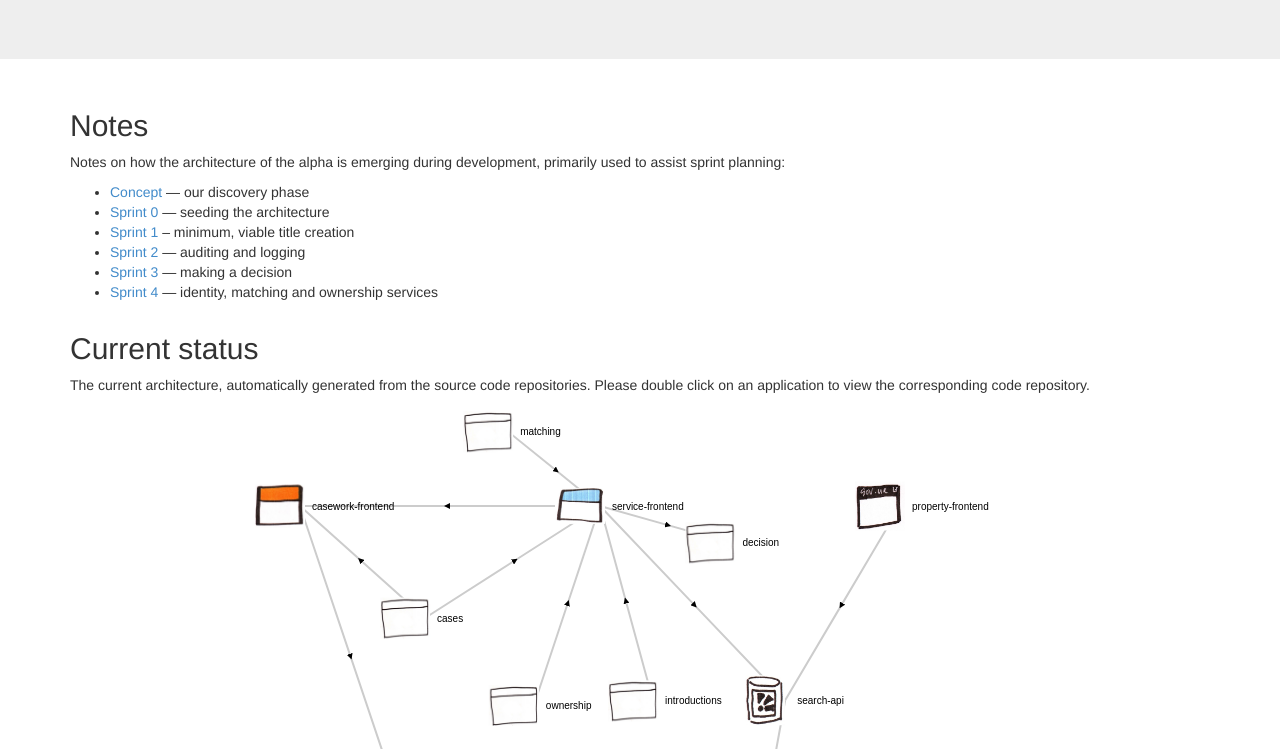
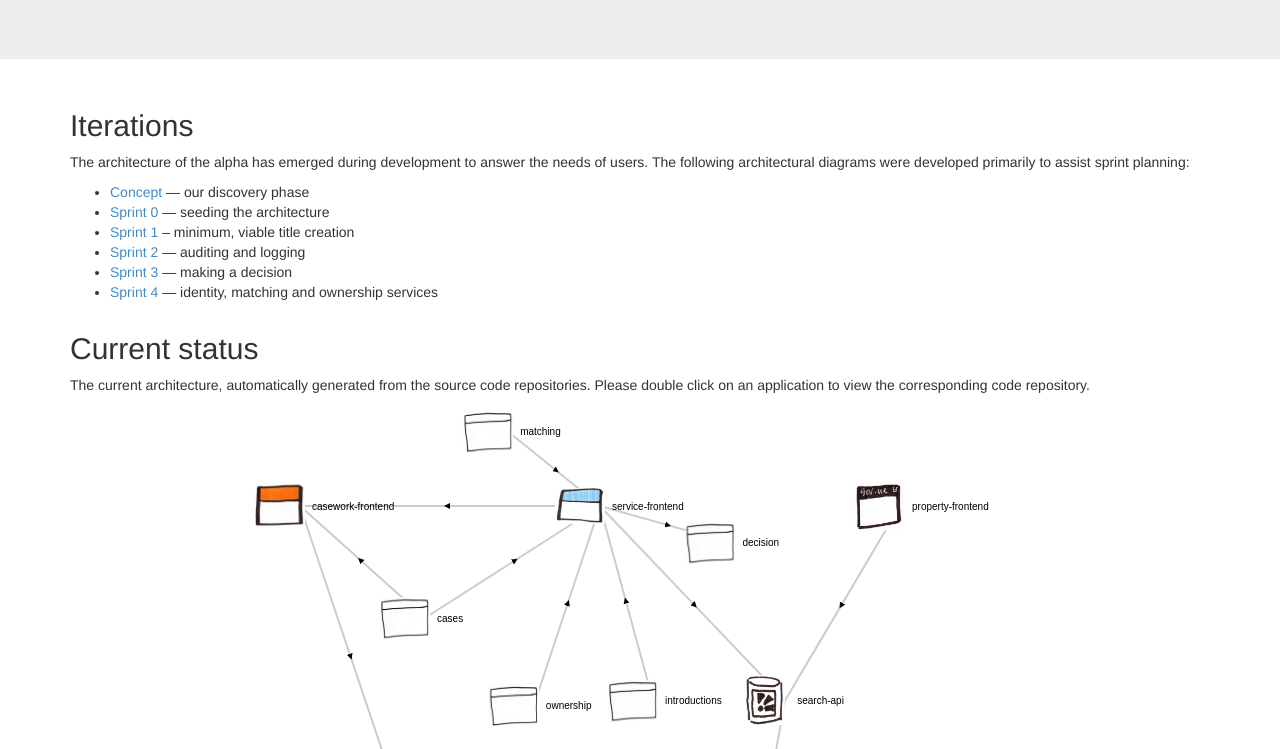
Before and after one commit to ztrelease/landregistry.github.io, a Jekyll site: the page built from architecture.html, in a window 1280 px wide and 900 px high, scrolled down 550 px, cut to the strip 151-900 px from the top of the window. Built offline with Jekyll 4.4.1, drawn with Linux system fonts in a browser that asks for light colours.

Commit message:
Architecture iterations text

```diff
--- a/architecture.html
+++ b/architecture.html
@@ -41,8 +41,8 @@ title: Architecture
 </div>
 
 <div class="container">
-  <h2>Notes</h2>
-  <p>Notes on how the architecture of the alpha is emerging during development, primarily used to assist sprint planning:</p>
+  <h2>Iterations</h2>
+  <p>The architecture of the alpha has emerged during development to answer the needs of users. The following architectural diagrams were developed primarily to assist sprint planning:</p>
   <ul>
     <li><a href="https://github.com/LandRegistry/architecture/tree/master/concept">Concept</a> — our discovery phase</li>
     <li><a href="https://github.com/LandRegistry/architecture/tree/master/sprint0">Sprint 0</a> — seeding the architecture</li>
@@ -51,7 +51,6 @@ title: Architecture
     <li><a href="https://github.com/LandRegistry/architecture/tree/master/sprint3">Sprint 3</a> — making a decision</li>
     <li><a href="https://github.com/LandRegistry/architecture/tree/master/sprint4">Sprint 4</a> — identity, matching and ownership services</li>
   </ul>
-
 </div>
 
 <div class="container">
@@ -346,5 +345,4 @@ title: Architecture
         </tr>
       {% endfor %}
     </table>
-
   </div>
```
